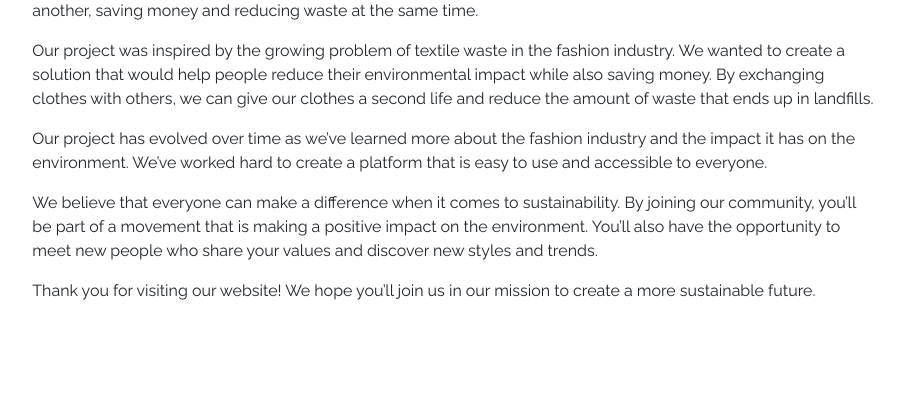
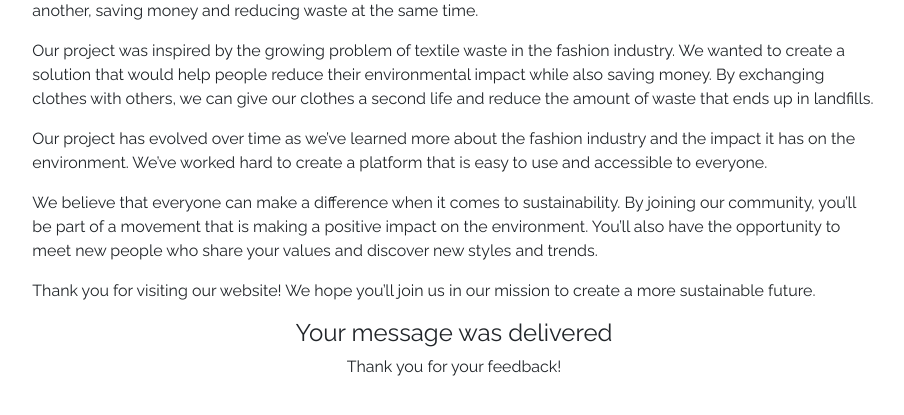
Before and after one commit to BS-PMC-2023/BS-PMC-2023-Team18, a Django app: page /about/ in a window 1280 px wide. Shown: the part 304-719 px from the top of the page, without its empty margins (186-1090 px from the left). Run offline with Django 3.2, Linux system fonts and the light colour scheme; data comes from the database, SQL or seed files in the repository; both versions use the stored data as it was after the commit; some libraries are stand-ins or nearby versions.

Commit message:
feedback for website
feedback for website based on feedback for market manager

```diff
--- a/rewear/Rewear/rewear_project/main/templates/main/about.html
+++ b/rewear/Rewear/rewear_project/main/templates/main/about.html
@@ -25,4 +25,18 @@ We believe that everyone can make a difference when it comes to sustainability.
 Thank you for visiting our website! We hope you’ll join us in our mission to create a more sustainable future.
 </p>
 
+
+{% if not feedback and user.is_authenticated %}
+	<center><h3>Leave a Feedback:</h3>
+	<form method="post" action='/feedback/"/' class="form-group">
+		{% csrf_token %}
+		<textarea name="message" rows="8" cols="50" const placeholder="Preservation and improvement: Click to edit"></textarea>
+		<br><input type="submit" class="btn btn-success">
+	</form></center>
+{% else %}
+	<center><h4>Your message was delivered</h4>
+			Thank you for your feedback!<br><br>
+	</center>
+{% endif %}
+
 {% endblock %}
--- a/rewear/Rewear/rewear_project/main/views.py
+++ b/rewear/Rewear/rewear_project/main/views.py
@@ -306,13 +306,25 @@ def feedback(response, market_name):
     if response.method == 'POST':
         form = MessageForm(response.POST)
         body = response.POST['message']
-        cur_market = market.objects.get(name=market_name)
-        recipient = User.objects.get(username=cur_market.market_manager)
-        subject = "Market {0} Feedback".format(market_name)
-        new_message = Message.objects.create(sender=response.user, recipient=recipient, subject=subject, body=body)
+        if market_name != '"':
+            cur_market = market.objects.get(name=market_name)
+            recipient = User.objects.get(username=cur_market.market_manager)
+            subject = "Market {0} Feedback".format(market_name)
+            new_message = Message.objects.create(sender=response.user, recipient=recipient, subject=subject, body=body)
+            new_mail = new_messages(response.user.username)
+            return render(response, "main/market_page.html",
+                          {'market': cur_market, 'feedback': True, 'new_mail': new_mail})
+        else:
+            subject = "Feedback from {0}".format(response.user.username)
+            for user in User.objects.all():
+                if user.is_superuser:
+                    recipient = User.objects.get(username=user.username)
+                    new_message = Message.objects.create(sender=response.user, recipient=recipient, subject=subject, body=body)
+        # new_message = Message.objects.create(sender=response.user, recipient=recipient, subject=subject, body=body)
+    return home(response)
 
-    new_mail = new_messages(response.user.username)
-    return render(response, "main/market_page.html", {'market': cur_market, 'feedback': True, 'new_mail': new_mail})
+    # new_mail = new_messages(response.user.username)
+    # return render(response, "main/market_page.html", {'market': cur_market, 'feedback': True, 'new_mail': new_mail})
 
 
 def update_profilepic(response):
```
Also changed, not shown: rewear/Rewear/rewear_project/main/templates/main/home.html (+0 -15 lines), rewear/Rewear/rewear_project/db.sqlite3.
